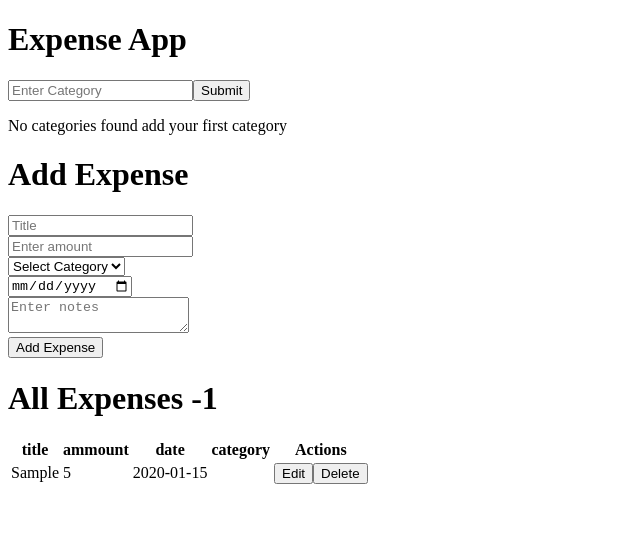
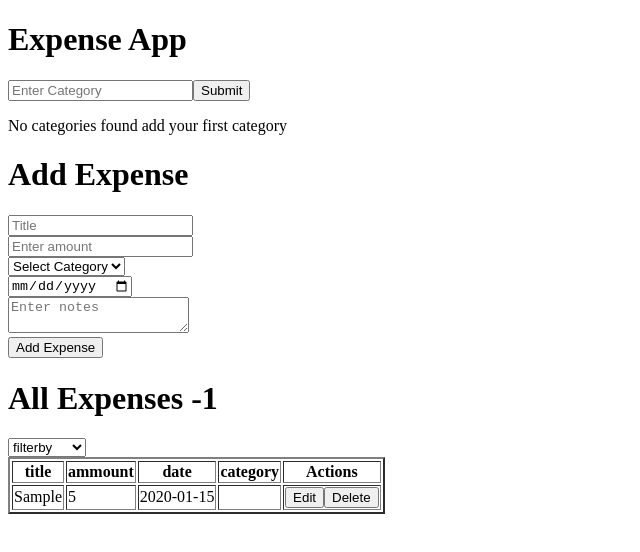
Before and after one commit to niti-ryy/expense-app-practice, a React (Vite) app: page / in a window 1280 px wide. Both pictures are taken after typing "Sample", "5", "2020-01-15", "Sample" into the empty fields and a click on the button "Add Expense". Shown: the top 552 px of the page, without its empty margins (0-640 px from the left). Built offline with nearby package versions, Linux system fonts and the light colour scheme.

Commit message:
filtering

```diff
--- a/src/expenseList.jsx
+++ b/src/expenseList.jsx
@@ -4,6 +4,7 @@ import { ExpenseTable } from "./expenseTabl"
 export const ExpenseList=({expenses})=>{
     console.log(expenses)
     const [tempExpenseData,setTempExpenseData]=useState(expenses || [])
+    const [filterState,setFilterState]=useState("")
 
     useEffect(()=>{
         setTempExpenseData(expenses)
@@ -12,10 +13,26 @@ export const ExpenseList=({expenses})=>{
     const keys = expenses.length > 0 ?
     Object.keys(expenses[0]).filter(key => key !== 'id' && key!=="notes") : []
 
+    const handleChange=(e)=>{
+        setFilterState(e.target.value)
+        const result=expenses.filter((ele)=>{
+            return(ele.category===e.target.value)
+        })
+        setTempExpenseData(result)
+    }
+
     console.log(expenses)
     return(
         <div>
             <h1>All Expenses -{expenses.length}</h1>
+            <select value={filterState} onChange={handleChange} name="sortBy">
+                <option value=""><b>filterby</b></option>
+                {
+                    keys.map((ele)=>{
+                        return (<option value={ele}>{ele}</option>)
+                    })
+                }
+            </select>
             {tempExpenseData.length > 0 ? (
                 <ExpenseTable tempExpenseData={tempExpenseData} keys={keys}/>
             ) : (
--- a/src/expenseTabl.jsx
+++ b/src/expenseTabl.jsx
@@ -8,7 +8,7 @@ export const ExpenseTable=({tempExpenseData,keys})=>{
     console.log(tempExpenseData)
     return(
         <div>
-            <table>
+            <table border={"2px"}>
                 <thead>
                     <tr>
                     {
```
